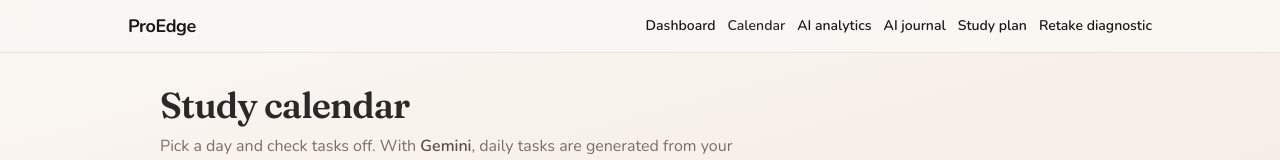
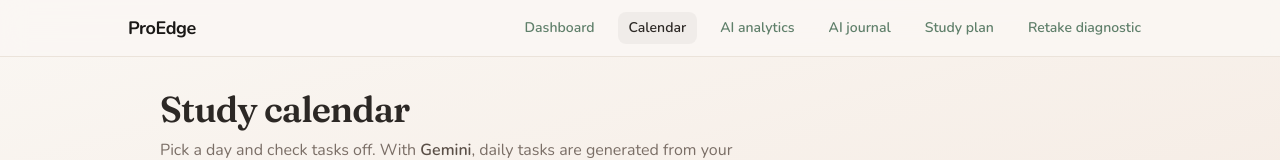
Before and after one commit to aryamankachroo/ProEdge, a React (Vite) app: page /calendar in a window 1280 px wide. Shown: the top 160 px of the page. Built offline with nearby package versions, Linux system fonts and the light colour scheme; no server answers.

Commit message:
fix: animation ui

```diff
--- a/src/index.css
+++ b/src/index.css
@@ -16,6 +16,15 @@
 
 #root {
   min-height: 100dvh;
+}
+
+/* Pointer on interactive buttons (Tailwind preflight often uses default arrow). */
+#root button:not(:disabled) {
+  cursor: pointer;
+}
+
+#root button:disabled {
+  cursor: not-allowed;
 }
 
 /* Onboarding — warm questionnaire aesthetic */
@@ -429,3 +438,66 @@
     animation: none;
   }
 }
+
+/* ─── App shell top nav (Dashboard, Calendar, …) — subtle iOS-like hover ─── */
+
+.onboarding-shell button.shell-nav-btn {
+  margin: 0;
+  appearance: none;
+  -webkit-appearance: none;
+  border-radius: 0.5rem;
+  border: 1px solid transparent;
+  padding: 0.375rem 0.625rem;
+  font: inherit;
+  font-weight: 600;
+  line-height: 1.25;
+  background: transparent;
+  cursor: pointer;
+  box-shadow: none;
+  color: #5f7f6a !important;
+  -webkit-text-fill-color: currentColor;
+  transition:
+    transform 200ms cubic-bezier(0.25, 0.1, 0.25, 1),
+    box-shadow 200ms cubic-bezier(0.25, 0.1, 0.25, 1),
+    border-color 200ms cubic-bezier(0.25, 0.1, 0.25, 1),
+    background-color 200ms cubic-bezier(0.25, 0.1, 0.25, 1),
+    color 200ms cubic-bezier(0.25, 0.1, 0.25, 1);
+}
+
+@media (prefers-reduced-motion: no-preference) {
+  .onboarding-shell button.shell-nav-btn:hover {
+    transform: translateY(-1px);
+    color: #2c2825 !important;
+    border-color: #e8e4dd;
+    background-color: rgba(255, 255, 255, 0.85);
+    box-shadow:
+      0 0 0 0.5px rgba(60, 42, 30, 0.06),
+      0 1px 2px rgba(0, 0, 0, 0.03),
+      0 5px 18px -5px rgba(62, 47, 35, 0.08);
+  }
+}
+
+@media (prefers-reduced-motion: reduce) {
+  .onboarding-shell button.shell-nav-btn:hover {
+    transform: none;
+  }
+}
+
+.onboarding-shell button.shell-nav-btn:focus-visible {
+  outline: none;
+  box-shadow:
+    0 0 0 2px rgba(95, 127, 106, 0.4),
+    0 0 0 4px rgba(250, 247, 243, 1);
+}
+
+.shell-nav-btn-active {
+  display: inline-block;
+  border-radius: 0.5rem;
+  border: 1px solid transparent;
+  padding: 0.375rem 0.625rem;
+  font-weight: 600;
+  line-height: 1.25;
+  color: #2c2825;
+  background: rgba(0, 0, 0, 0.04);
+  cursor: default;
+}
--- a/src/pages/AiAnalyticsPage.tsx
+++ b/src/pages/AiAnalyticsPage.tsx
@@ -120,31 +120,38 @@ export function AiAnalyticsPage() {
             <button
               type="button"
               onClick={() => navigate('/dashboard')}
-              className="hover:text-[#2c2825]"
+              className="shell-nav-btn"
             >
               Dashboard
             </button>
             <button
               type="button"
               onClick={() => navigate('/calendar')}
-              className="hover:text-[#2c2825]"
+              className="shell-nav-btn"
             >
               Calendar
             </button>
-            <span className="text-[#2c2825]">AI analytics</span>
+            <span className="shell-nav-btn-active">AI analytics</span>
             <button
               type="button"
               onClick={() => navigate('/journal')}
-              className="hover:text-[#2c2825]"
+              className="shell-nav-btn"
             >
               AI journal
             </button>
             <button
               type="button"
               onClick={() => navigate('/study-plan')}
-              className="hover:text-[#2c2825]"
+              className="shell-nav-btn"
             >
               Study plan
+            </button>
+            <button
+              type="button"
+              onClick={() => navigate('/diagnostics/test')}
+              className="shell-nav-btn"
+            >
+              Retake diagnostic
             </button>
           </nav>
         </div>
--- a/src/pages/AiJournalPage.tsx
+++ b/src/pages/AiJournalPage.tsx
@@ -117,31 +117,38 @@ export function AiJournalPage() {
             <button
               type="button"
               onClick={() => navigate('/dashboard')}
-              className="hover:text-[#2c2825]"
+              className="shell-nav-btn"
             >
               Dashboard
             </button>
             <button
               type="button"
               onClick={() => navigate('/calendar')}
-              className="hover:text-[#2c2825]"
+              className="shell-nav-btn"
             >
               Calendar
             </button>
             <button
               type="button"
               onClick={() => navigate('/analytics')}
-              className="hover:text-[#2c2825]"
+              className="shell-nav-btn"
             >
               AI analytics
             </button>
-            <span className="text-[#2c2825]">AI journal</span>
+            <span className="shell-nav-btn-active">AI journal</span>
             <button
               type="button"
               onClick={() => navigate('/study-plan')}
-              className="hover:text-[#2c2825]"
+              className="shell-nav-btn"
             >
               Study plan
+            </button>
+            <button
+              type="button"
+              onClick={() => navigate('/diagnostics/test')}
+              className="shell-nav-btn"
+            >
+              Retake diagnostic
             </button>
           </nav>
         </div>
--- a/src/pages/CalendarPage.tsx
+++ b/src/pages/CalendarPage.tsx
@@ -327,36 +327,36 @@ export function CalendarPage() {
             <button
               type="button"
               onClick={() => navigate('/dashboard')}
-              className="hover:text-[#2c2825]"
+              className="shell-nav-btn"
             >
               Dashboard
             </button>
-            <span className="text-[#2c2825]">Calendar</span>
+            <span className="shell-nav-btn-active">Calendar</span>
             <button
               type="button"
               onClick={() => navigate('/analytics')}
-              className="hover:text-[#2c2825]"
+              className="shell-nav-btn"
             >
               AI analytics
             </button>
             <button
               type="button"
               onClick={() => navigate('/journal')}
-              className="hover:text-[#2c2825]"
+              className="shell-nav-btn"
             >
               AI journal
             </button>
             <button
               type="button"
               onClick={() => navigate('/study-plan')}
-              className="hover:text-[#2c2825]"
+              className="shell-nav-btn"
             >
               Study plan
             </button>
             <button
               type="button"
               onClick={() => navigate('/diagnostics/test')}
-              className="hover:text-[#2c2825]"
+              className="shell-nav-btn"
             >
               Retake diagnostic
             </button>
--- a/src/pages/DashboardPage.tsx
+++ b/src/pages/DashboardPage.tsx
@@ -295,39 +295,39 @@ export function DashboardPage() {
             ProEdge
           </Link>
           <nav className="flex flex-wrap items-center justify-end gap-3 text-sm font-semibold text-[#5f7f6a]">
-            <span className="text-[#2c2825]">Dashboard</span>
+            <span className="shell-nav-btn-active">Dashboard</span>
             <button
               type="button"
               onClick={() => navigate('/calendar')}
-              className="hover:text-[#2c2825]"
+              className="shell-nav-btn"
             >
               Calendar
             </button>
             <button
               type="button"
               onClick={() => navigate('/analytics')}
-              className="hover:text-[#2c2825]"
+              className="shell-nav-btn"
             >
               AI analytics
             </button>
             <button
               type="button"
               onClick={() => navigate('/journal')}
-              className="hover:text-[#2c2825]"
+              className="shell-nav-btn"
             >
               AI journal
             </button>
             <button
               type="button"
               onClick={() => navigate('/study-plan')}
-              className="hover:text-[#2c2825]"
+              className="shell-nav-btn"
             >
               Study plan
             </button>
             <button
               type="button"
               onClick={() => navigate('/diagnostics/test')}
-              className="hover:text-[#2c2825]"
+              className="shell-nav-btn"
             >
               Retake diagnostic
             </button>
--- a/src/pages/DiagnosticsPage.tsx
+++ b/src/pages/DiagnosticsPage.tsx
@@ -95,7 +95,7 @@ export function DiagnosticsPage() {
           <button
             type="button"
             onClick={() => navigate('/dashboard')}
-            className="text-sm font-semibold text-[#5f7f6a] hover:text-[#2c2825]"
+            className="shell-nav-btn text-sm font-semibold"
           >
             Dashboard
           </button>
```
Also changed, not shown: src/pages/StudyPlanPage.tsx (+53 -56 lines).
